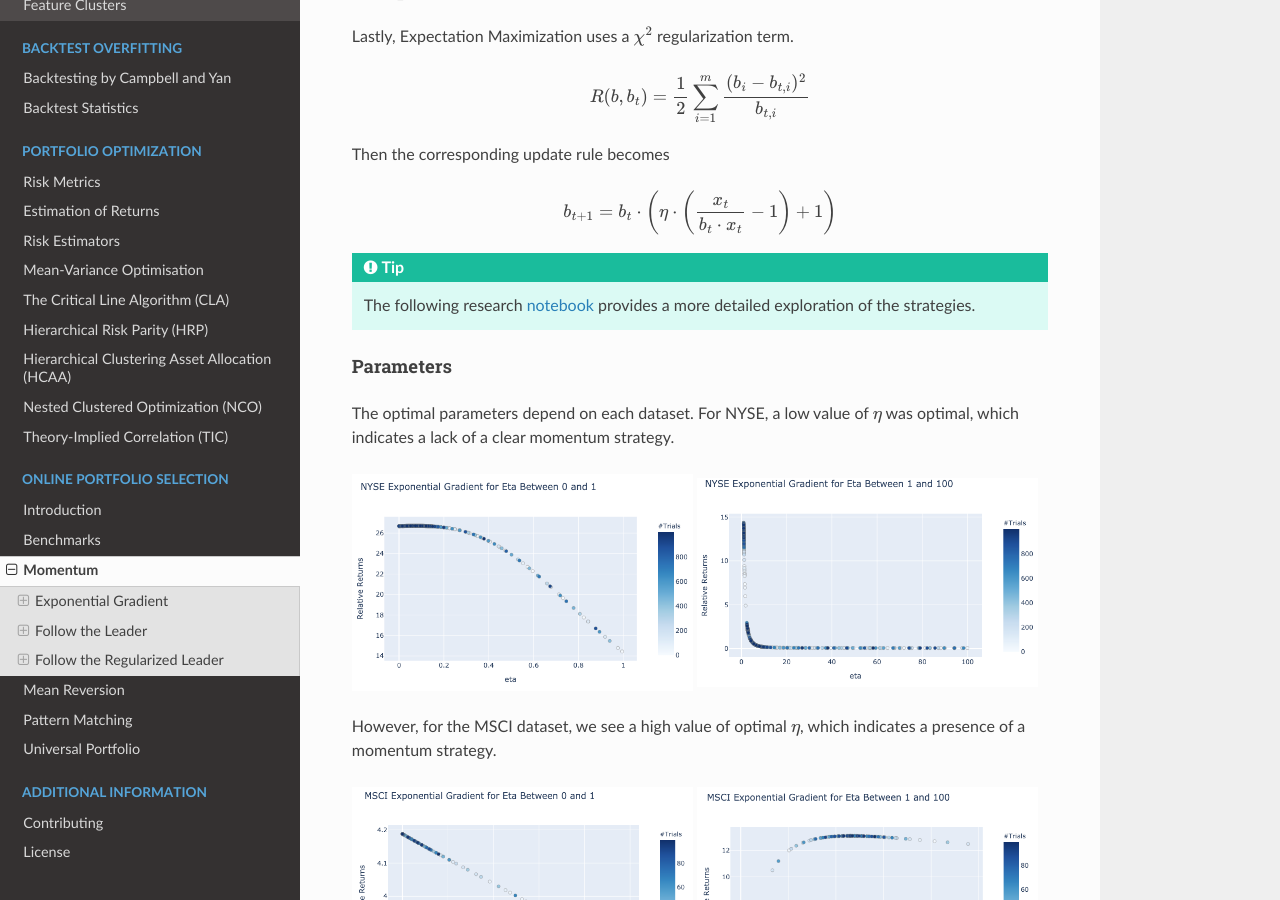
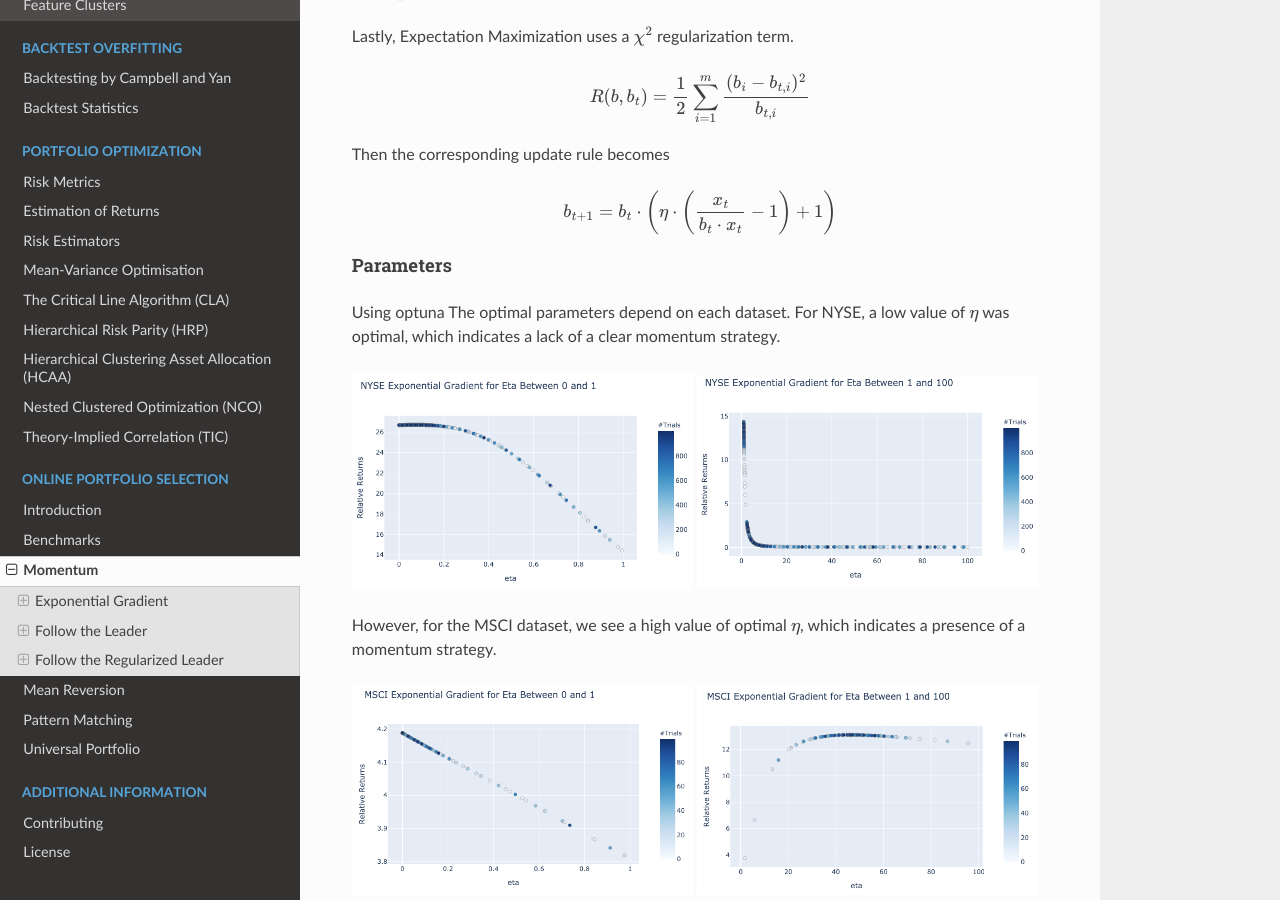
Before and after one commit to hudson-and-thames/mlfinlab, a Sphinx documentation site: the page built from docs/source/online_portfolio_selection/momentum.rst, in a window 1280 px wide and 900 px high, scrolled down 1618 px. Built offline with Sphinx 7.4.7 and the Read the Docs theme 2.0.0, drawn with Linux system fonts in a browser that asks for light colours.

Commit message:
Update momentum.rst

```diff
--- a/docs/source/online_portfolio_selection/momentum.rst
+++ b/docs/source/online_portfolio_selection/momentum.rst
@@ -76,14 +76,10 @@ Then the corresponding update rule becomes
 .. math::
     b_{t+1} = b_t \cdot \left( \eta \cdot \left( \frac{x_t}{b_t \cdot x_t} - 1 \right) + 1 \right)
 
-.. tip::
-
-    The following research `notebook <https://github.com/hudson-and-thames/research/blob/master/Online%20Portfolio%20Selection/Online%20Portfolio%20Selection%20-%20Momentum.ipynb>`_
-    provides a more detailed exploration of the strategies.
-
 Parameters
 ----------
 
+Using optuna
 The optimal parameters depend on each dataset. For NYSE, a low value of :math:`\eta` was optimal, which
 indicates a lack of a clear momentum strategy.
 
```
